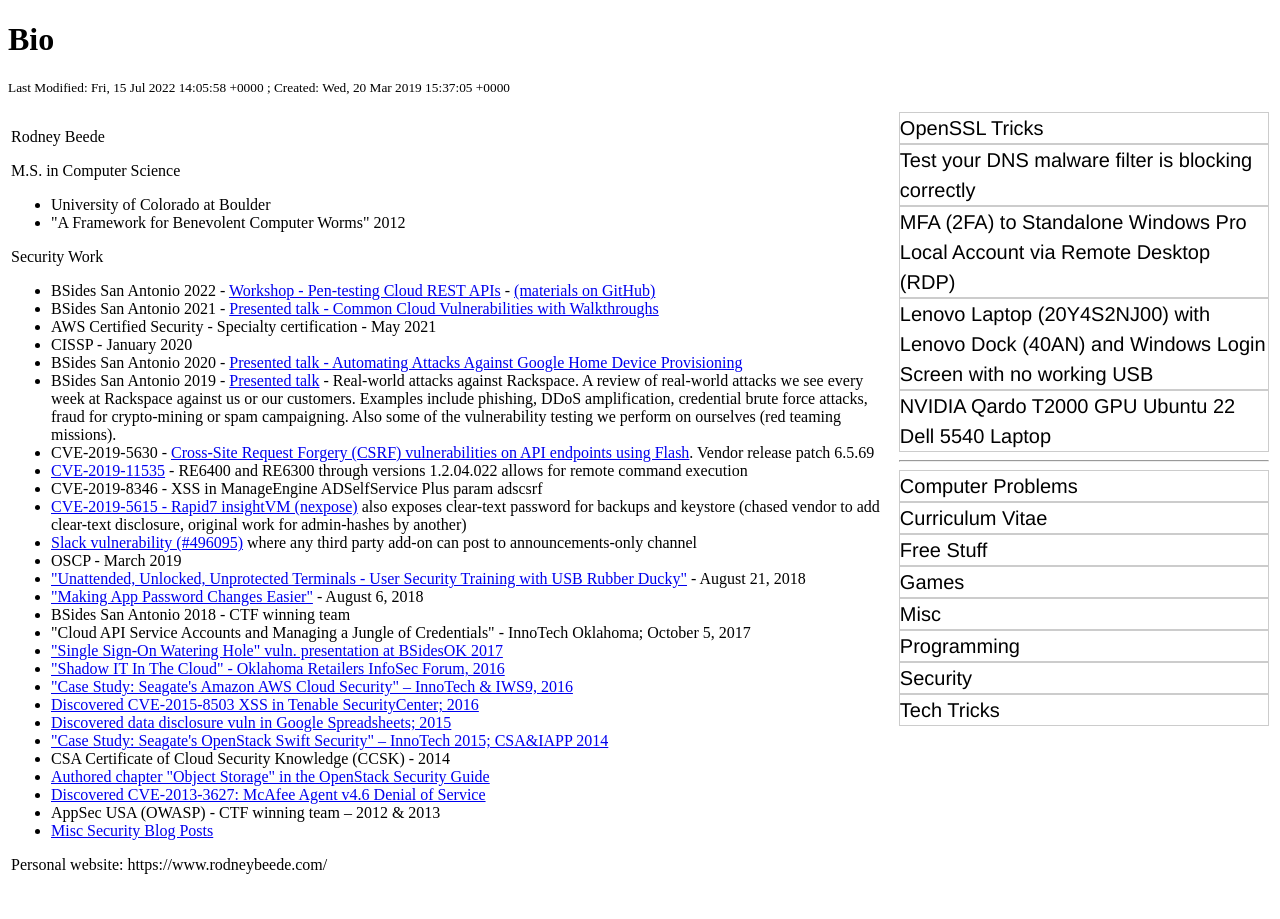
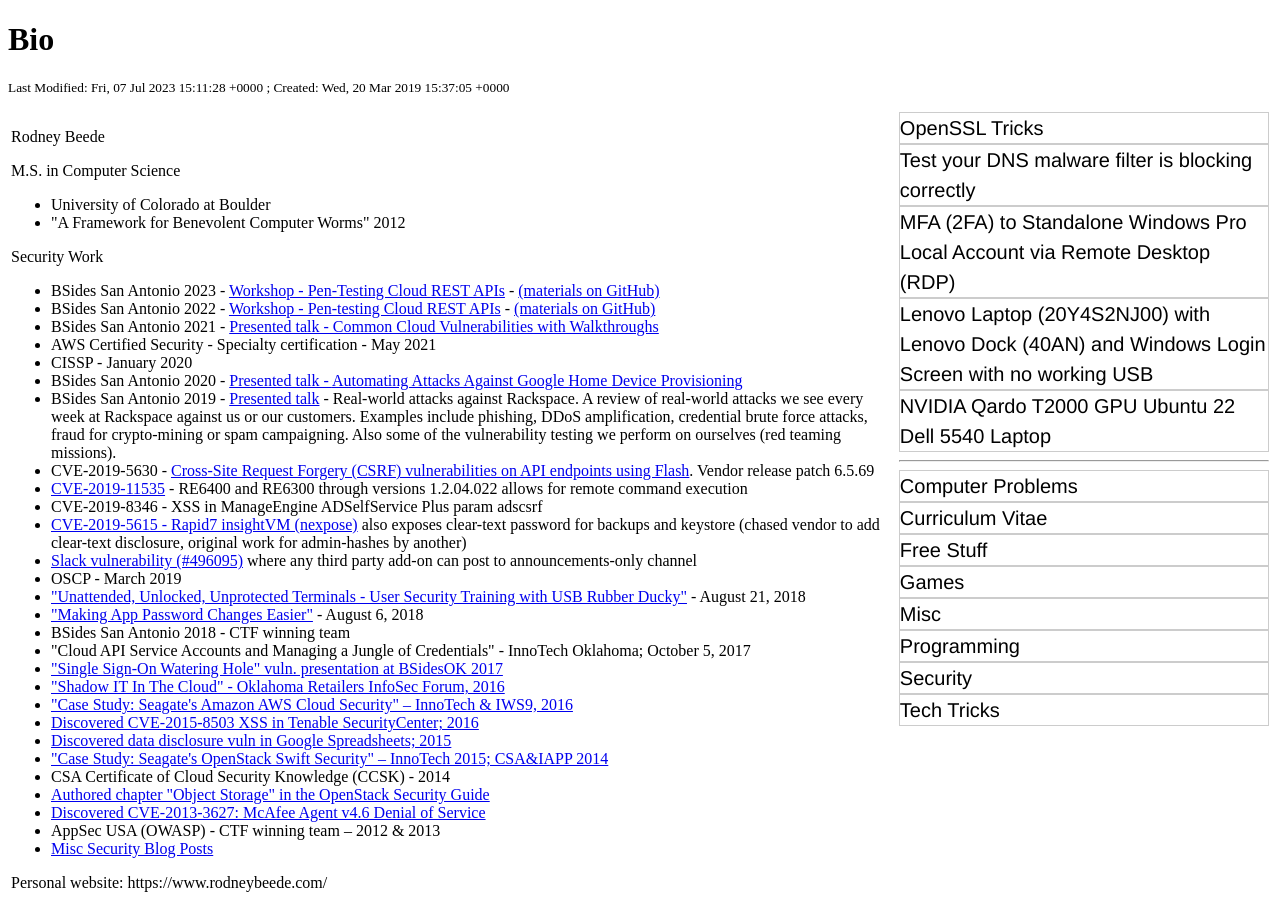
Before and after one commit to rbeede/rbeede.github.io, a Jekyll site: the page built from _posts/2020-08-26-bio.html, in a window 1280 px wide. Built offline with Jekyll 4.4.1, drawn with Linux system fonts in a browser that asks for light colours; some of the changed lines change nothing that is shown.

Commit message:
BSides SATX 2023

```diff
--- a/_posts/2020-08-26-bio.html
+++ b/_posts/2020-08-26-bio.html
@@ -1,6 +1,6 @@
 ---
 creation_epoch: 1553096225
-lastmod_epoch: 1657893958
+lastmod_epoch: 1688742688
 categories: ['Curriculum Vitae']
 title: Bio
 ---
@@ -20,6 +20,7 @@
 <p>Security Work</p>
 
 <ul>
+<li>BSides San Antonio 2023 - <a href="https://www.bsidessatx.com/events-2023.html">Workshop - Pen-Testing Cloud REST APIs</a> - <a href="https://github.com/rbeede/BSidesSATX2023">(materials on GitHub)</a></li>
 <li>BSides San Antonio 2022 - <a href="https://www.bsidessatx.com/events-schedule-2022.html">Workshop - Pen-testing Cloud REST APIs</a> - <a href="https://github.com/rbeede/BSidesSATX2022">(materials on GitHub)</a></li>
 <li>BSides San Antonio 2021 - <a href="https://github.com/rbeede/BSidesSATX2021">Presented talk - Common Cloud Vulnerabilities with Walkthroughs</a></li>
 <li>AWS Certified Security - Specialty certification - May 2021</li>
```
